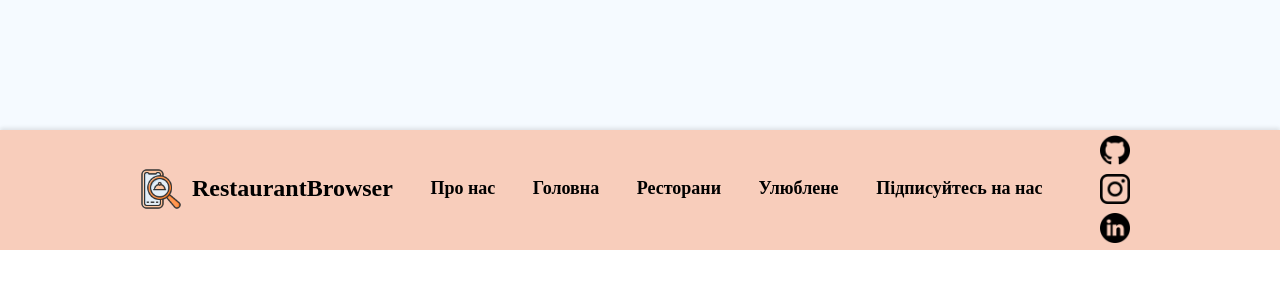
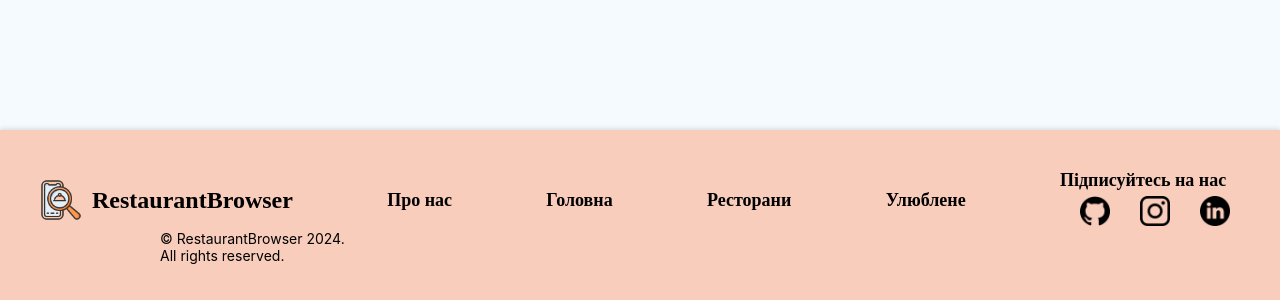
Before and after one commit to Vitalik2705/RestaurantBrowserClient, a React (Create React App) app: page /restaurants/1 in a window 1280 px wide. Shown: the part 1550-1850 px from the top of the page. Before the commit the page ends 1800 px from the top, so only its background shows below. Built offline with nearby package versions, Linux system fonts and the light colour scheme; no server answers; sample sign-in values are in the browser's storage.

Commit message:
Made some changes in footer

```diff
--- a/src/components/Footer.js
+++ b/src/components/Footer.js
@@ -19,6 +19,7 @@ const Footer = () => {
                     <div className="footer-text"><a className="footer-text-link" href="/">Головна</a></div>
                     <div className="footer-text"><a className="footer-text-link" href="/restaurants">Ресторани</a></div>
                     <div className="footer-text"><a className="footer-text-link" href="/favourite">Улюблене</a></div>
+                    <div className="footer-social-links-block">
                         <div className="footer-text">Підписуйтесь на нас</div>
                         <div className="footer-social-links">
                             <div className="footer-text-link-div">
@@ -43,6 +44,10 @@ const Footer = () => {
                         </div>
                     </div>
                 </div>
+                <div className="footer-copyright">
+                    &copy; RestaurantBrowser 2024.<br/> All rights reserved.
+                </div>
+            </div>
         </>
     );
 };
--- a/src/styles/Footer.css
+++ b/src/styles/Footer.css
@@ -1,6 +1,6 @@
 .footer {
     width: 100%;
-    height: 120px;
+    height: 170px;
     bottom: 0;
     background-color: #f8cdbb;
     box-shadow: 0 -2px 4px rgba(0, 0, 0, 0.1);
@@ -10,8 +10,9 @@
     display: flex;
     justify-content: space-between;
     align-items: center;
-    max-width: 1000px;
+    max-width: 1200px;
     margin: 0 auto;
+    padding-top: 40px;
 }
 
 .footer-logo-name {
@@ -46,11 +47,17 @@
 
 .footer-social-links {
     display: flex;
-    flex-direction: column;
+    flex-direction: row;
     align-items: center;
+    justify-content: center;
 }
 
 .footer-text-link {
     text-decoration: none;
     color: #000000;
 }
+
+.footer-copyright {
+    font-size: 14px;
+    margin-left: 160px;
+}
```
Lines whose indentation alone changed are shown as unchanged.
